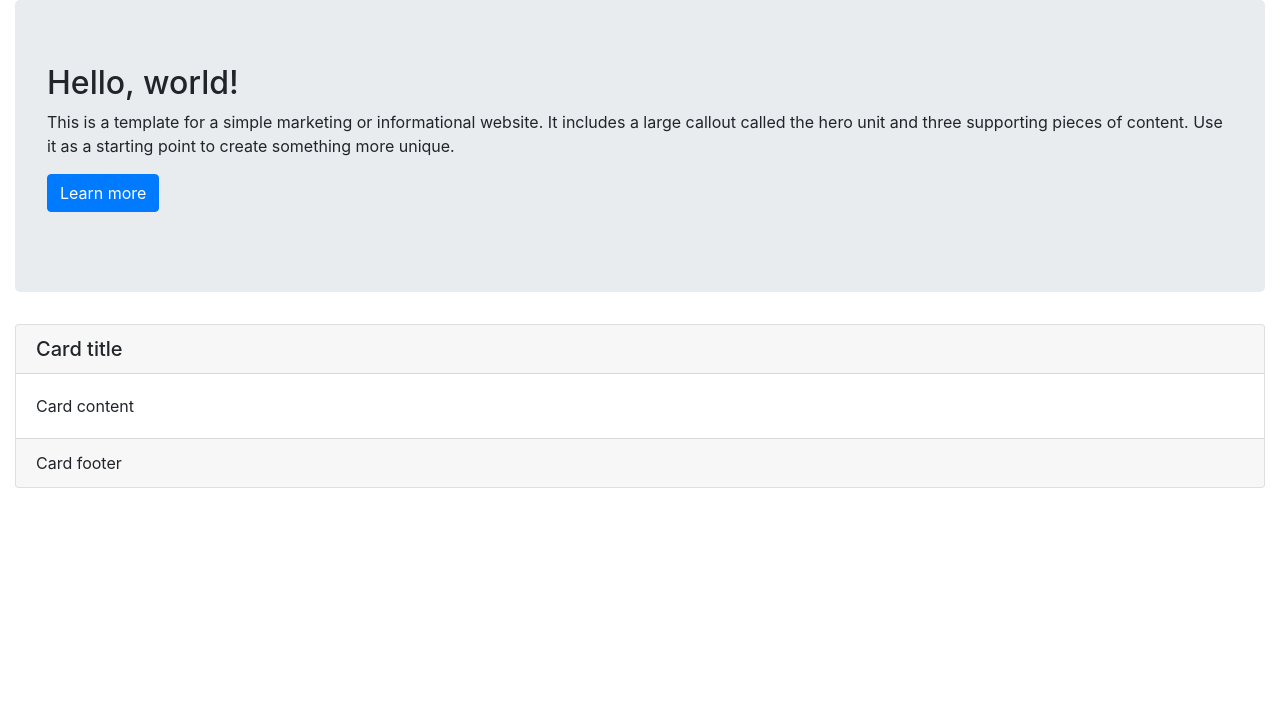
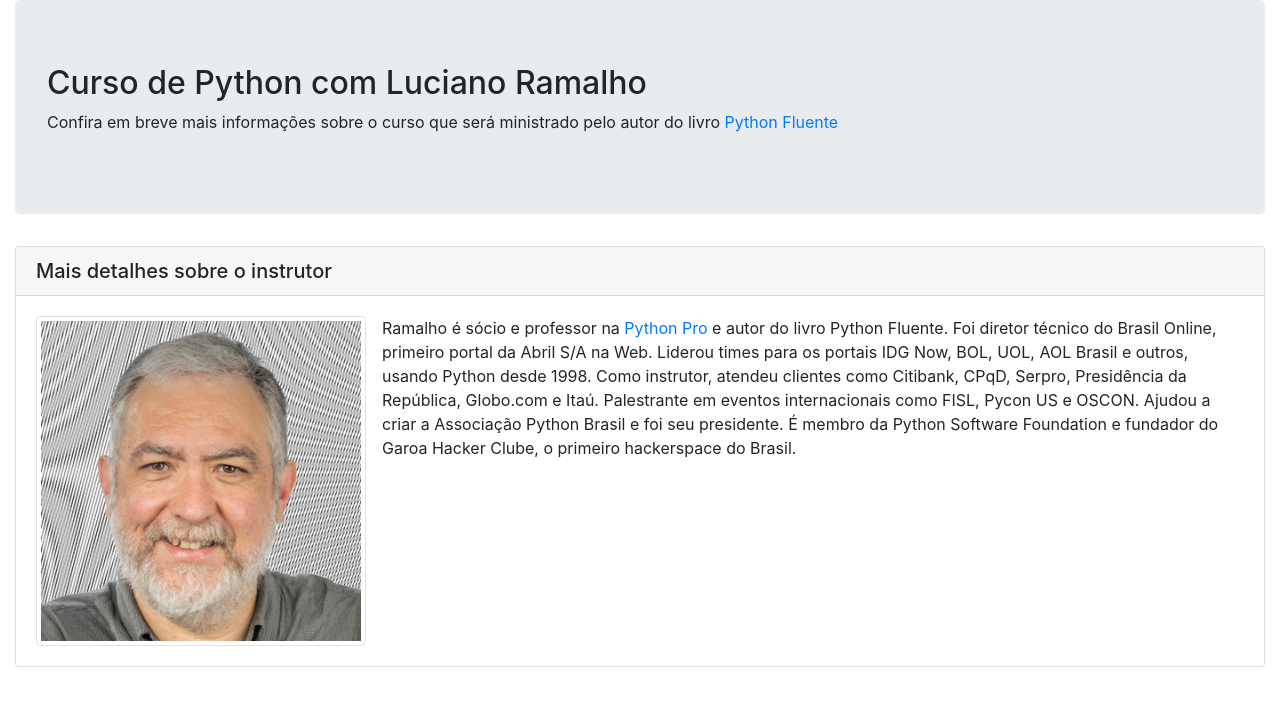
Before and after one commit to Phernando82/curso-django, a Django app: page / in a window 1280 px wide. Shown: the part 80-786 px from the top of the page. Run offline with Django 4.2, Linux system fonts and the light colour scheme; some libraries are stand-ins or nearby versions.

Commit message:
Adicionado Favicon, imagem na p+agina e ajustes no HTML

```diff
--- a/pypro/base/templates/base/home.html
+++ b/pypro/base/templates/base/home.html
@@ -10,7 +10,7 @@
 
     <meta name="description" content="Página do curso Python Pro">
     <meta name="author" content="Fernando Valverde">
-
+    <link rel="icon" type="image/png" href="{%static 'img/favicon.png' %}" />
     <link href="{% static 'css/bootstrap.min.css' %}" rel="stylesheet">
     <link href="{% static 'css/style.css' %}" rel="stylesheet">
     <script src="{% static 'js/jquery.min.js' %}"></script>
@@ -37,26 +37,29 @@
 
 			<div class="jumbotron">
 				<h2>
-					Hello, world!
+					Curso de Python com Luciano Ramalho
 				</h2>
 				<p>
-					This is a template for a simple marketing or informational website. It includes a large callout called the hero unit and three supporting pieces of content. Use it as a starting point to create something more unique.
-				</p>
-				<p>
-					<a class="btn btn-primary btn-large" href="#">Learn more</a>
+					Confira em breve mais informações sobre o curso que será ministrado pelo autor do livro
+                    <a href="https://novatec.com.br/livros/pythonfluente/" target="_blank">Python Fluente</a>
 				</p>
 			</div>
 			<div class="card">
 				<h5 class="card-header">
-					Card title
+					Mais detalhes sobre o instrutor
 				</h5>
 				<div class="card-body">
 					<p class="card-text">
-						Card content
+						<img src="{% static 'img/luciano-ramalho.png' %}" alt="Foto de Luciano Ramalho"
+                             class="img-thumbnail float-left mr-3"/>
+                        Ramalho é sócio e professor na <a href="www.python.pro.br">Python Pro</a> e autor do livro
+                        Python Fluente. Foi diretor técnico do Brasil Online, primeiro portal da Abril S/A na Web.
+                        Liderou times para os portais IDG Now, BOL, UOL, AOL Brasil e outros, usando Python desde 1998.
+                        Como instrutor, atendeu clientes como Citibank, CPqD, Serpro, Presidência da República,
+                        Globo.com e Itaú. Palestrante em eventos internacionais como FISL, Pycon US e OSCON. Ajudou a
+                        criar a Associação Python Brasil e foi seu presidente. É membro da Python Software Foundation e
+                        fundador do Garoa Hacker Clube, o primeiro hackerspace do Brasil.
 					</p>
-				</div>
-				<div class="card-footer">
-					Card footer
 				</div>
 			</div>
 		</div>
```
Also changed, not shown: pypro/base/static/img/favicon.png (added), pypro/base/static/img/luciano-ramalho.png (added).
